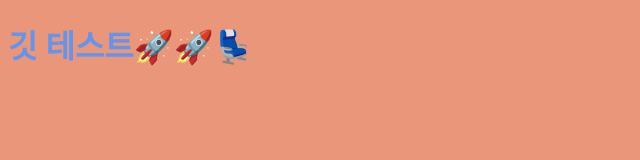
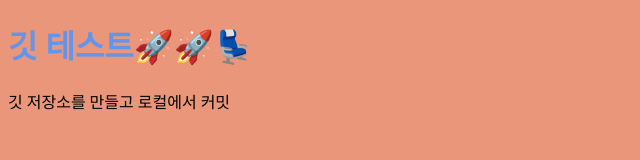
Before and after one commit to hwang0513/Test-git, a plain HTML site: page index.html in a window 1280 px wide. Shown: the whole page, without its empty margins (0-640 px from the left). Drawn offline with Linux system fonts and the light colour scheme.

Commit message:
index수정2

```diff
--- a/index.html
+++ b/index.html
@@ -9,5 +9,6 @@
 </head>
 <body>
     <h1>깃 테스트🚀🚀💺</h1>
+    <p>깃 저장소를 만들고 로컬에서 커밋</p>
 </body>
 </html>
```
